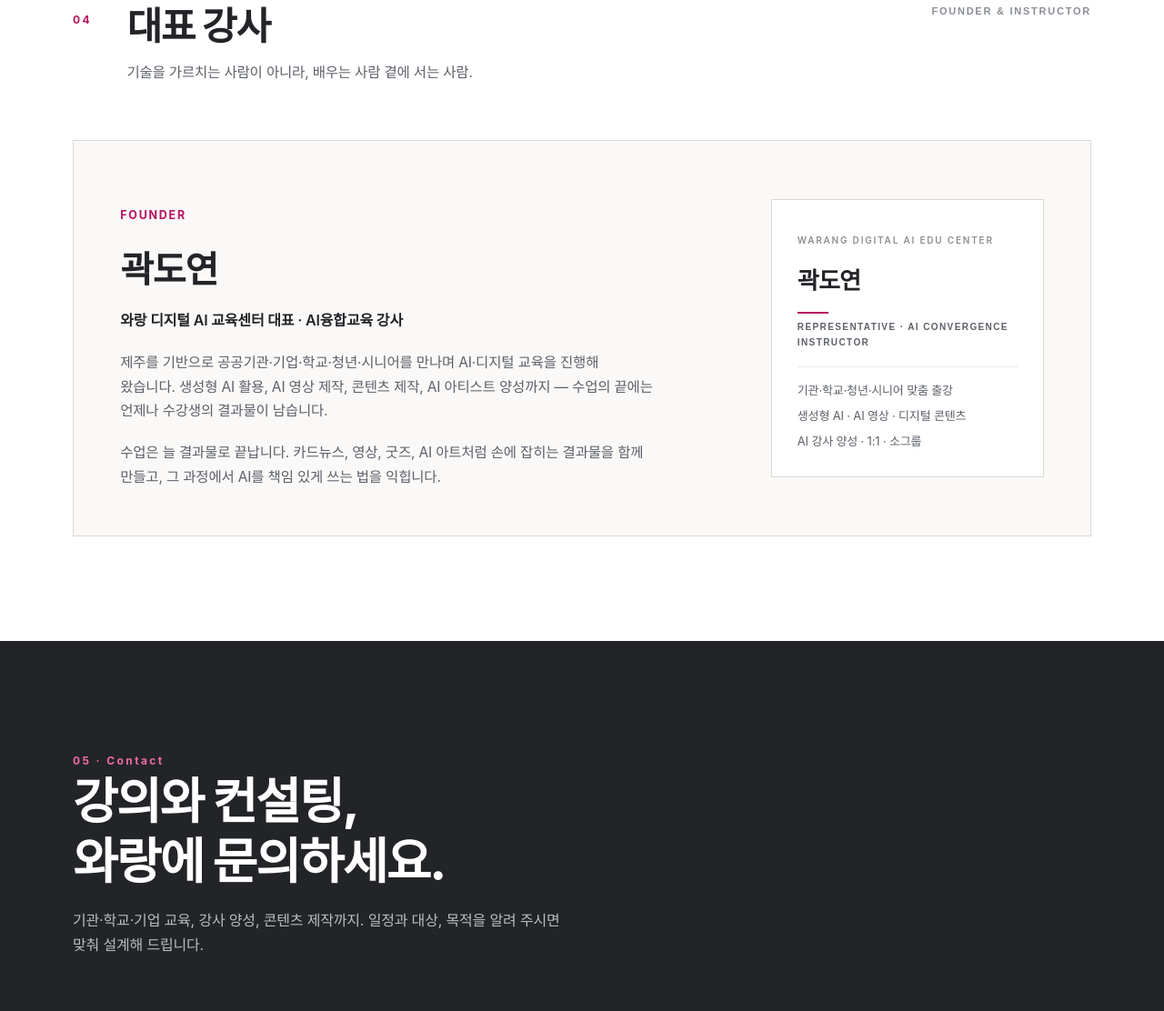
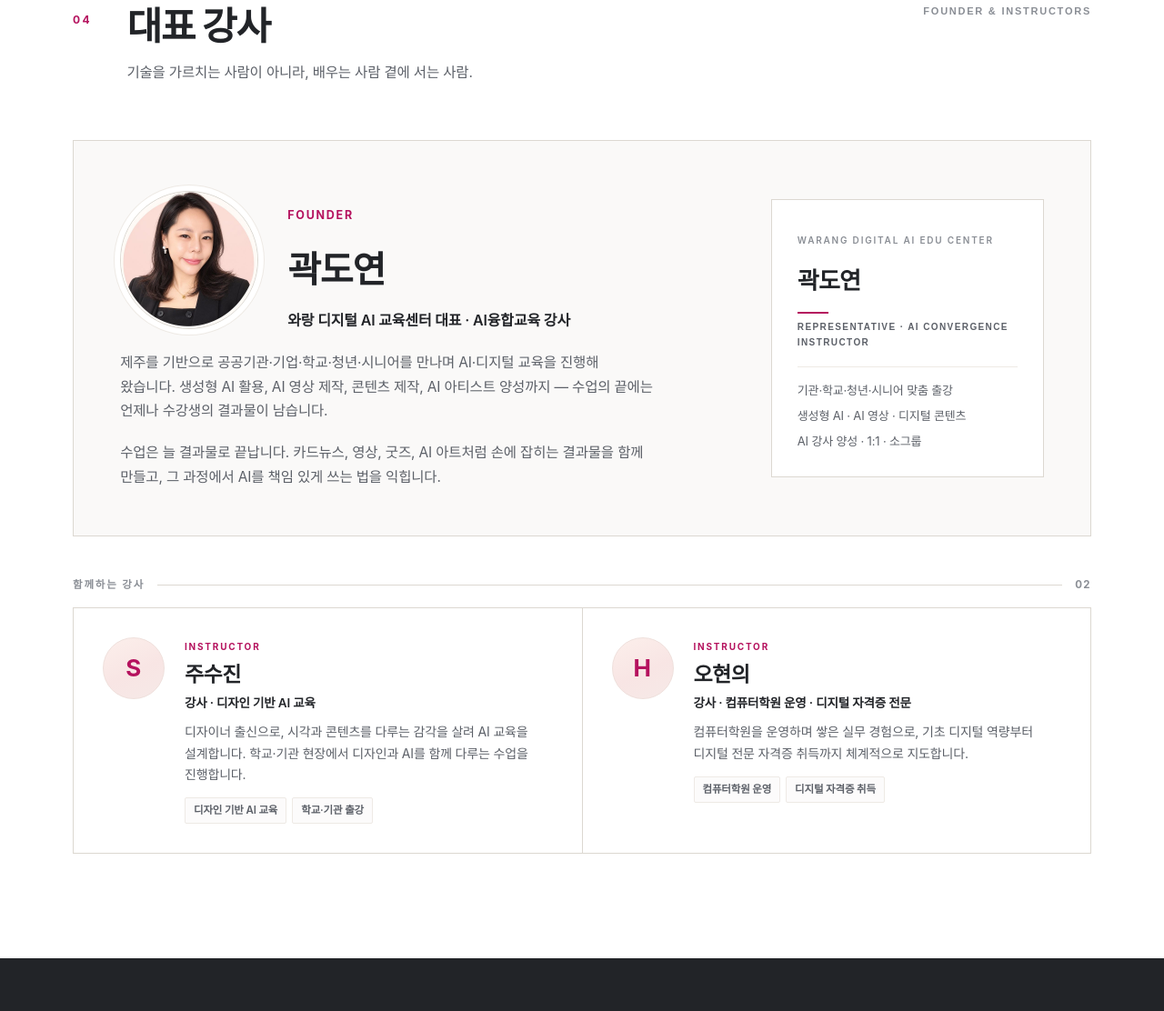
Before and after one commit to doyeon6333-collab/warangai-kr, a plain HTML site: page index.html in a window 1280 px wide. Shown: the part 3913-5025 px from the top of the page at 91% size. Drawn offline with Linux system fonts and the light colour scheme; a web font is replaced by a local one.

Commit message:
대표 강사 섹션에 프로필 사진 반영 및 주수진·오현의 강사진 추가

```diff
--- a/index.html
+++ b/index.html
@@ -34,7 +34,12 @@
   "email": "edu@warangai.kr",
   "telephone": "+82-10-3900-4563",
   "address": { "@type": "PostalAddress", "addressRegion": "제주특별자치도", "addressCountry": "KR" },
-  "founder": { "@type": "Person", "name": "곽도연", "jobTitle": "대표 · AI융합교육 강사" }
+  "founder": { "@type": "Person", "name": "곽도연", "jobTitle": "대표 · AI융합교육 강사" },
+  "employee": [
+    { "@type": "Person", "name": "곽도연", "jobTitle": "와랑 디지털 AI 교육센터 대표 · AI융합교육 강사" },
+    { "@type": "Person", "name": "주수진", "jobTitle": "강사 · 디자인 기반 AI 교육" },
+    { "@type": "Person", "name": "오현의", "jobTitle": "강사 · 컴퓨터학원 운영 · 디지털 자격증" }
+  ]
 }
 </script>
 <style>
@@ -222,6 +227,24 @@
   .inst .mark .sig::after{content:"";display:block;width:34px;height:2px;background:var(--magenta);margin-top:12px}
   .inst .mark .en{display:block;margin-top:6px;font-size:10px;letter-spacing:.14em;color:var(--sub)}
   .inst .mark ul{margin-top:18px;border-top:1px solid var(--soft);padding-top:14px;display:grid;gap:6px;font-size:13px;color:var(--sub)}
+  .inst-id{display:grid;grid-template-columns:auto minmax(0,1fr);gap:clamp(20px,2.6vw,32px);align-items:center}
+  .portrait{width:clamp(112px,13vw,152px);aspect-ratio:1/1;margin:0;border-radius:50%;border:1px solid var(--line);background:#fff;overflow:hidden;flex:none;box-shadow:0 0 0 6px #fff,0 0 0 7px var(--soft)}
+  .portrait img{display:block;width:100%;height:100%;object-fit:cover;border-radius:50%}
+
+  /* ---------- instructors team ---------- */
+  .team-head{display:flex;align-items:center;gap:14px;margin:clamp(30px,3.6vw,44px) 0 14px}
+  .team-head .lab{font-size:11.5px;font-weight:700;letter-spacing:.16em;color:var(--mute);white-space:nowrap}
+  .team-head .rule{flex:1;height:1px;background:var(--line)}
+  .team-head .cnt{font-size:11.5px;font-weight:700;letter-spacing:.12em;color:var(--mute)}
+  .team{display:grid;grid-template-columns:1fr 1fr;gap:1px;background:var(--line);border:1px solid var(--line)}
+  .member{background:#fff;padding:clamp(22px,2.6vw,32px);display:grid;grid-template-columns:auto minmax(0,1fr);gap:clamp(16px,2vw,22px);align-items:start}
+  .avatar{width:clamp(56px,6vw,68px);aspect-ratio:1/1;border-radius:50%;display:grid;place-items:center;border:1px solid #EFE0DC;background:linear-gradient(155deg,#FCEFEB 0%,#F8E5E4 55%,#F6E9E7 100%);color:var(--magenta);font-size:clamp(22px,2.4vw,26px);font-weight:700;letter-spacing:.02em;line-height:1;flex:none}
+  .member .mrole{font-size:10px;font-weight:700;letter-spacing:.18em;text-transform:uppercase;color:var(--magenta);margin:2px 0 0}
+  .member h4{margin:8px 0 0;font-size:clamp(19px,2vw,23px);font-weight:800;letter-spacing:-.025em;line-height:1.25}
+  .member .mtitle{margin:6px 0 0;font-size:13.5px;font-weight:600;color:var(--ink);line-height:1.55}
+  .member .mdesc{margin:10px 0 0;font-size:14px;color:var(--sub);line-height:1.65}
+  .member .mtags{display:flex;flex-wrap:wrap;gap:6px;margin:14px 0 0;padding:0;list-style:none}
+  .member .mtags li{font-size:11.5px;font-weight:600;color:var(--sub);border:1px solid var(--soft);background:#FCFBFB;padding:4px 9px;border-radius:2px;white-space:nowrap}
 
   /* ---------- contact ---------- */
   .contact{background:var(--ink);color:#fff;padding:clamp(64px,9vw,120px) 0}
@@ -259,6 +282,9 @@
     .origin{grid-template-columns:1fr}
     .origin .label{position:static}
   }
+  @media (max-width:760px){
+    .team{grid-template-columns:1fr}
+  }
   @media (max-width:860px){
     .nav{display:none}
     .head-cta{display:none}
@@ -286,6 +312,10 @@
     .card:last-child{grid-column:span 1}
     .orgs li{grid-template-columns:34px minmax(0,1fr);row-gap:6px}
     .orgs .kind{grid-column:2;justify-self:start}
+    .portrait{width:96px}
+    .inst-id{gap:16px}
+    .member{padding:22px 18px;gap:14px}
+    .avatar{width:52px;font-size:20px}
     .site-foot .in{flex-direction:column;align-items:flex-start}
   }
   @media (prefers-reduced-motion:reduce){html{scroll-behavior:auto}*{transition:none!important}}
@@ -576,14 +606,21 @@
           <h2>대표 강사</h2>
           <p>기술을 가르치는 사람이 아니라, 배우는 사람 곁에 서는 사람.</p>
         </div>
-        <div class="sec-side"><span class="en">Founder &amp; Instructor</span></div>
+        <div class="sec-side"><span class="en">Founder &amp; Instructors</span></div>
       </div>
 
       <div class="inst">
         <div>
-          <p class="role">Founder</p>
-          <h3>곽도연</h3>
-          <p class="title">와랑 디지털 AI 교육센터 대표 · AI융합교육 강사</p>
+          <div class="inst-id">
+            <figure class="portrait">
+              <img src="assets/instructor-doyeon.jpg" width="600" height="600" alt="곽도연 대표 강사 프로필 사진" decoding="async">
+            </figure>
+            <div>
+              <p class="role">Founder</p>
+              <h3>곽도연</h3>
+              <p class="title">와랑 디지털 AI 교육센터 대표 · AI융합교육 강사</p>
+            </div>
+          </div>
           <p>제주를 기반으로 공공기관·기업·학교·청년·시니어를 만나며 AI·디지털 교육을 진행해 왔습니다. 생성형 AI 활용, AI 영상 제작, 콘텐츠 제작, AI 아티스트 양성까지 — 수업의 끝에는 언제나 수강생의 결과물이 남습니다.</p>
           <p>수업은 늘 결과물로 끝납니다. 카드뉴스, 영상, 굿즈, AI 아트처럼 손에 잡히는 결과물을 함께 만들고, 그 과정에서 AI를 책임 있게 쓰는 법을 익힙니다.</p>
         </div>
@@ -597,6 +634,41 @@
             <li>AI 강사 양성 · 1:1 · 소그룹</li>
           </ul>
         </div>
+      </div>
+
+      <div class="team-head">
+        <span class="lab">함께하는 강사</span>
+        <span class="rule"></span>
+        <span class="cnt">02</span>
+      </div>
+
+      <div class="team">
+        <article class="member">
+          <div class="avatar" aria-hidden="true">S</div>
+          <div>
+            <p class="mrole">Instructor</p>
+            <h4>주수진</h4>
+            <p class="mtitle">강사 · 디자인 기반 AI 교육</p>
+            <p class="mdesc">디자이너 출신으로, 시각과 콘텐츠를 다루는 감각을 살려 AI 교육을 설계합니다. 학교·기관 현장에서 디자인과 AI를 함께 다루는 수업을 진행합니다.</p>
+            <ul class="mtags">
+              <li>디자인 기반 AI 교육</li>
+              <li>학교·기관 출강</li>
+            </ul>
+          </div>
+        </article>
+        <article class="member">
+          <div class="avatar" aria-hidden="true">H</div>
+          <div>
+            <p class="mrole">Instructor</p>
+            <h4>오현의</h4>
+            <p class="mtitle">강사 · 컴퓨터학원 운영 · 디지털 자격증 전문</p>
+            <p class="mdesc">컴퓨터학원을 운영하며 쌓은 실무 경험으로, 기초 디지털 역량부터 디지털 전문 자격증 취득까지 체계적으로 지도합니다.</p>
+            <ul class="mtags">
+              <li>컴퓨터학원 운영</li>
+              <li>디지털 자격증 취득</li>
+            </ul>
+          </div>
+        </article>
       </div>
     </div>
   </section>
```
Also changed, not shown: assets/instructor-doyeon.jpg (added), 1 other file.
